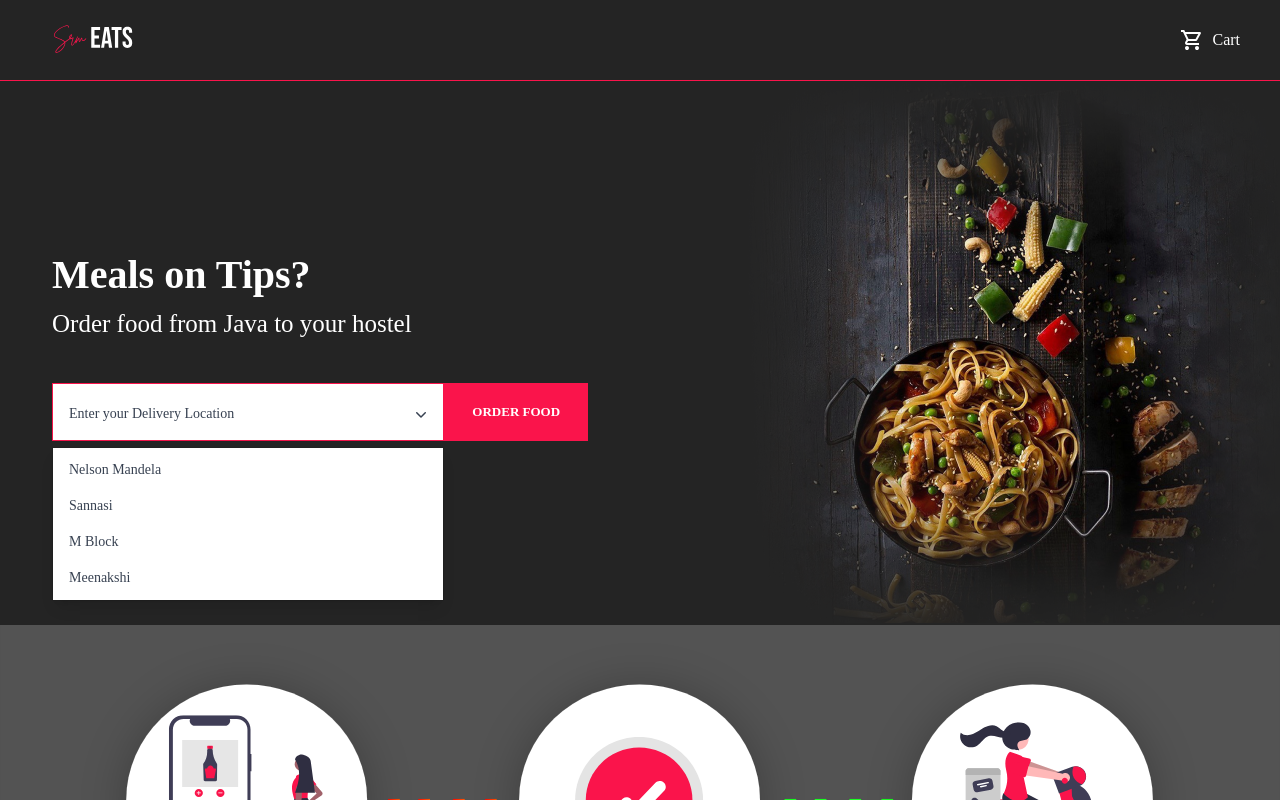
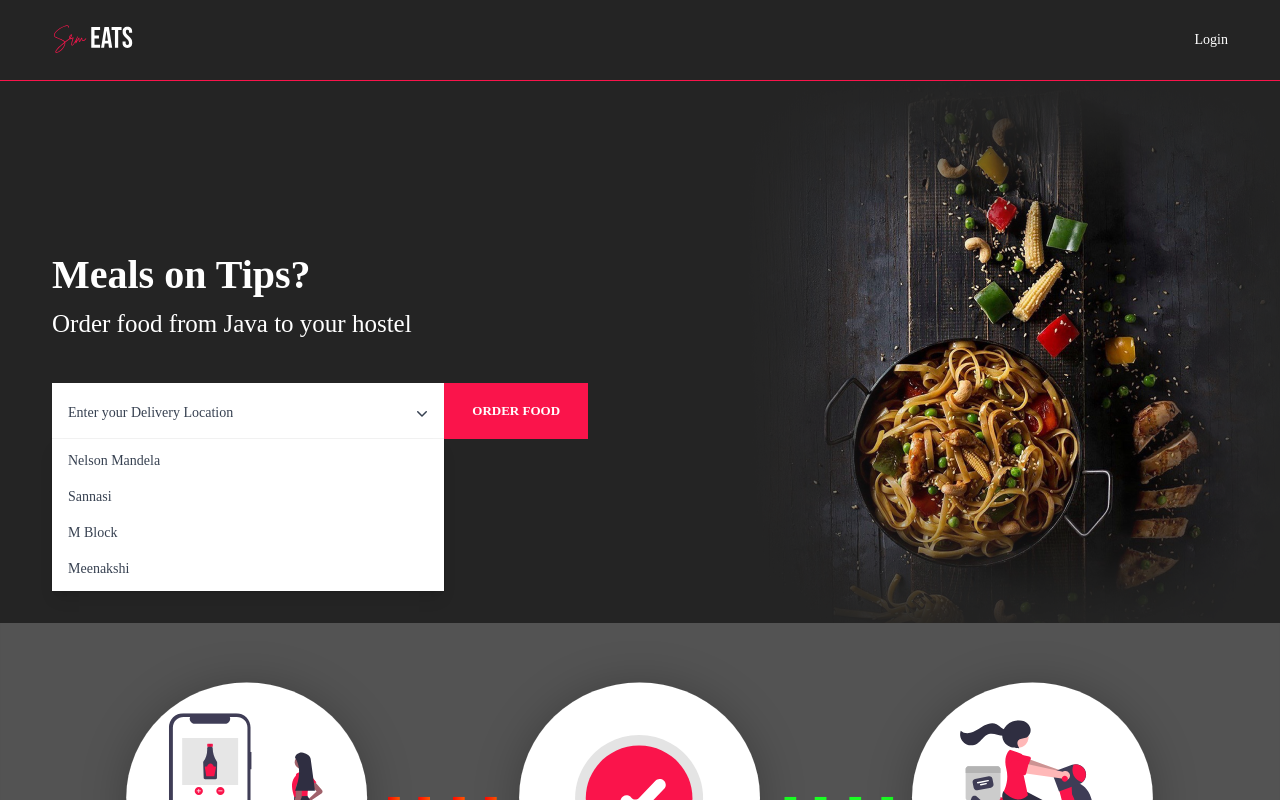
Before and after one commit to Avi-J0506/SRM-Eats, a React (Create React App) app in the folder client/: page / in a window 1280 px wide. Both pictures are taken after a click on the button "Enter your Delivery Location". Shown: the top 800 px of the page. Built offline with nearby package versions, Linux system fonts and the light colour scheme.

Commit message:
landing ui updates

```diff
--- a/client/src/App.js
+++ b/client/src/App.js
@@ -5,7 +5,7 @@ import { Navbar } from './Components/Navbar/Navbar';
 import { Footer } from './Components/Footer/Footer';
 import AllRoutes from './AllRoutes.jsx'
 function App() {
-  const [isLogin, setisLogin] = useState(true);
+  const [isLogin, setisLogin] = useState(false);
   return (
     <div className="App">
       <Router>
--- a/client/src/Components/Dropdown/dropdown.jsx
+++ b/client/src/Components/Dropdown/dropdown.jsx
@@ -8,9 +8,9 @@ function classNames(...classes) {
 
 export default function Dropdown() {
   return (
-    <Menu as="div" className="relative inline-block text-left w-full border border-[#FA144B] border-[1px]" id='select_box'>
+    <Menu as="div" className="relative inline-block text-left w-full" id='select_box'>
       <div>
-        <Menu.Button className="inline-flex w-full justify-between py-4  px-4 md:pt-5 bg-white text-sm font-medium text-gray-700 shadow-sm hover:bg-gray-50">
+        <Menu.Button className="inline-flex w-full justify-between py-4  px-4 md:pt-5 bg-white text-sm font-medium text-gray-700 shadow-sm ">
           Enter your Delivery Location
           <ChevronDownIcon className="-mr-1 ml-2 h-5 w-5" aria-hidden="true" />
         </Menu.Button>
@@ -25,7 +25,7 @@ export default function Dropdown() {
         leaveFrom="transform opacity-100 scale-100"
         leaveTo="transform opacity-0 scale-95"
       >
-        <Menu.Items className="absolute right-0 z-10 mt-2 w-full origin-top-right bg-white shadow-lg ring-1 ring-black ring-opacity-5 focus:outline-none">
+        <Menu.Items className="absolute right-0 z-10 w-full origin-top-right bg-white shadow-lg ring-1 ring-black ring-opacity-5 focus:outline-none">
           <div className="py-1">
             <Menu.Item>
               {({ active }) => (
```
